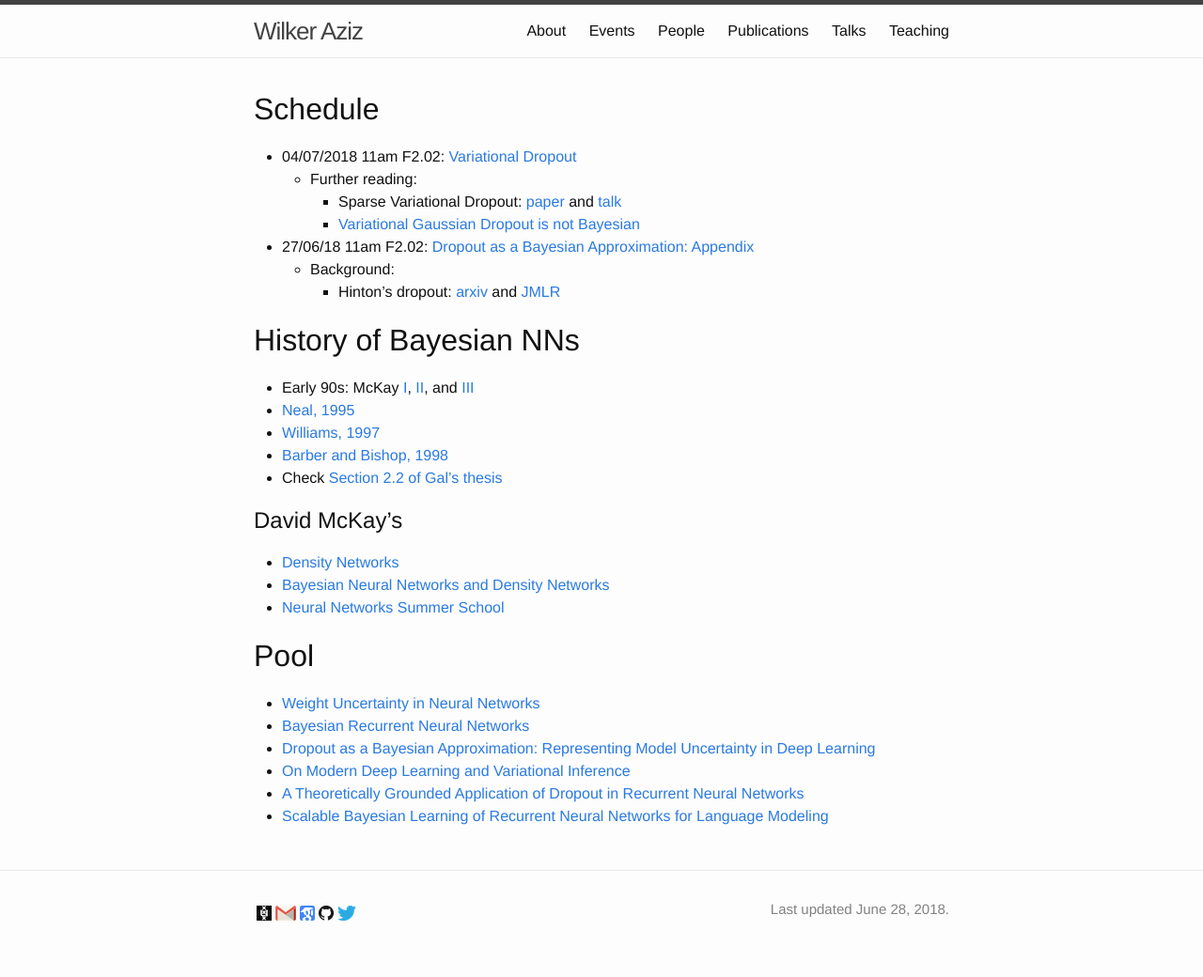
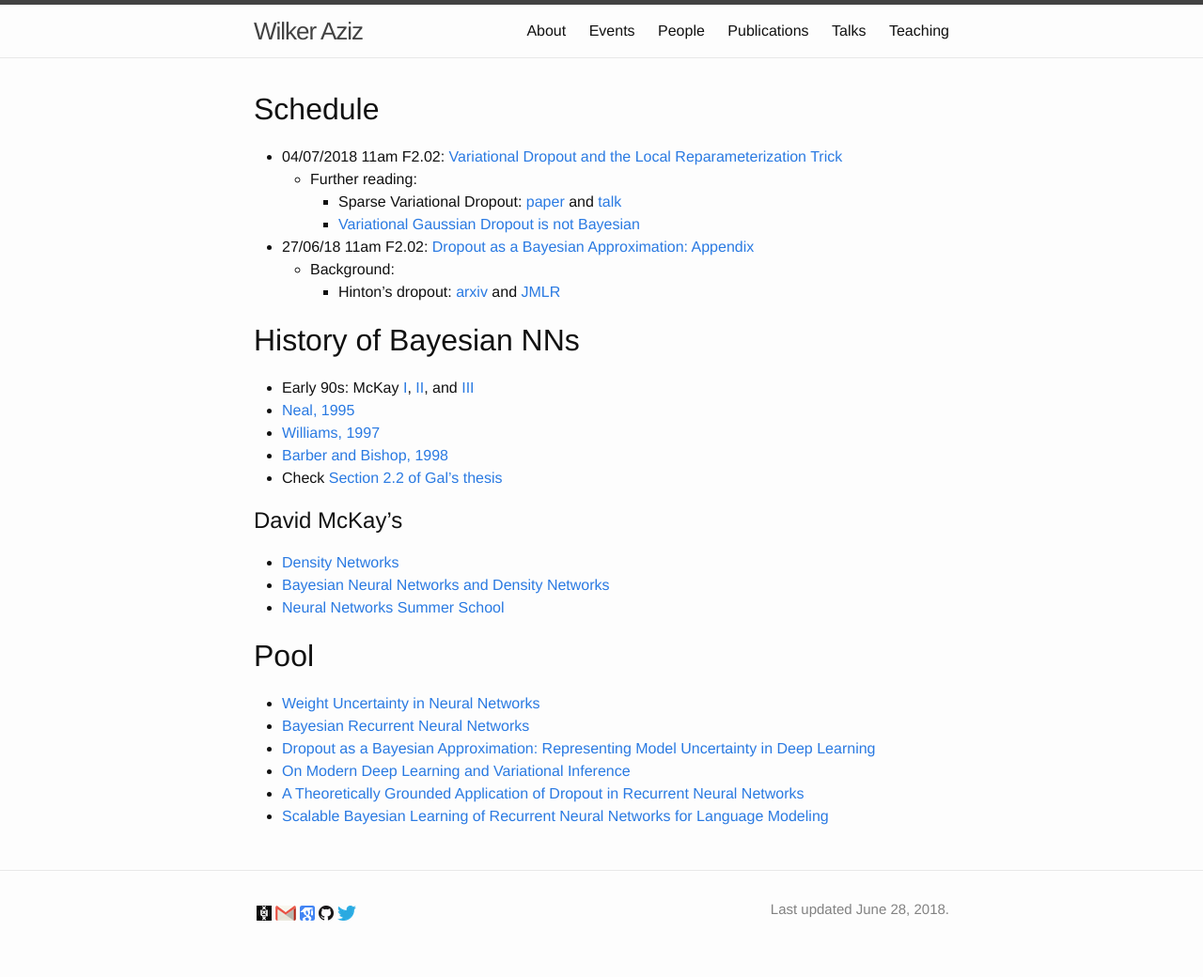
Before and after one commit to wilkeraziz/oldsite, a Jekyll site: the page built from pages/bnn.markdown, in a window 1280 px wide. Shown: the whole page at 94% size. Built offline with Jekyll 4.4.1, drawn with Linux system fonts in a browser that asks for light colours.

Commit message:
local reparam

```diff
--- a/pages/bnn.markdown
+++ b/pages/bnn.markdown
@@ -7,7 +7,7 @@
 
 # Schedule
 
-* 04/07/2018 11am F2.02: [Variational Dropout](//papers.nips.cc/paper/5666-variational-dropout-and-the-local-reparameterization-trick.pdf)
+* 04/07/2018 11am F2.02: [Variational Dropout and the Local Reparameterization Trick](//papers.nips.cc/paper/5666-variational-dropout-and-the-local-reparameterization-trick.pdf)
     * Further reading:
         * Sparse Variational Dropout: [paper](//arxiv.org/pdf/1701.05369) and [talk](//vimeo.com/238221185)
         * [Variational Gaussian Dropout is not Bayesian](//arxiv.org/pdf/1711.02989.pdf)
```
